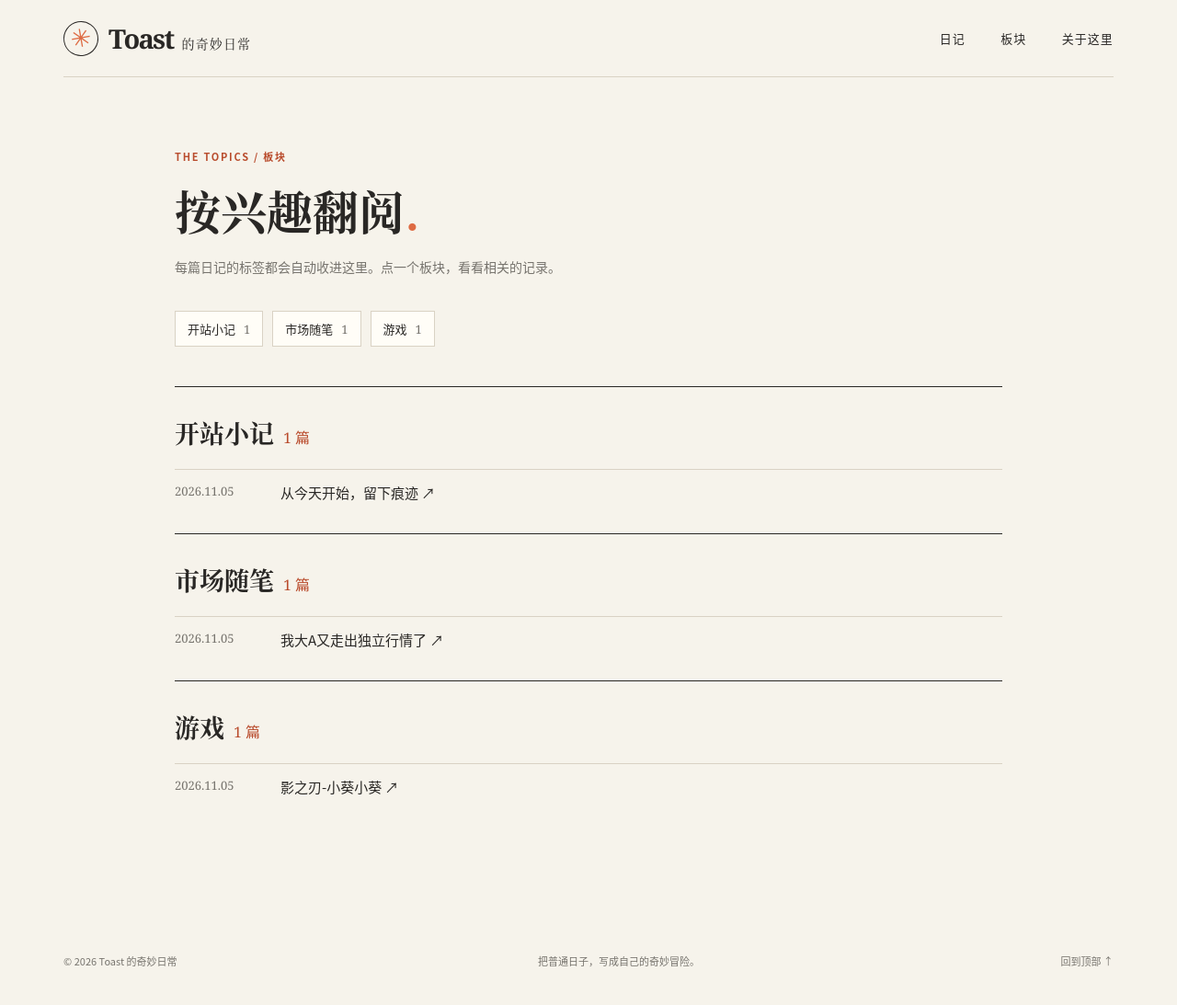
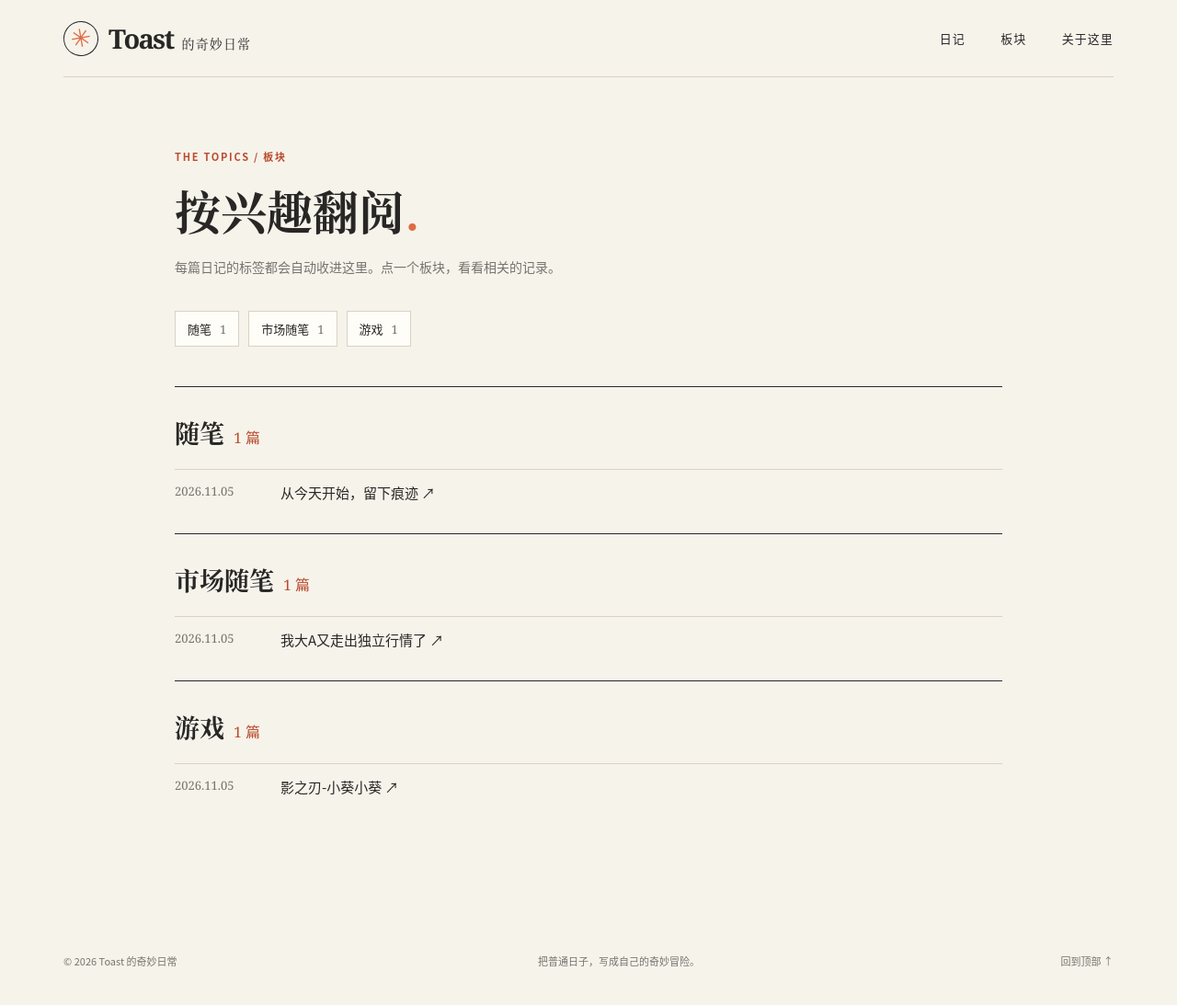
Before and after one commit to RoyCCCCC/toast-diary, a Jekyll site: the page built from topics.html, in a window 1280 px wide. Shown: the whole page at 92% size. Built offline with Jekyll 4.4.1, drawn with Linux system fonts in a browser that asks for light colours.

Commit message:
Update post tag from '开站小记' to '随笔'

```diff
--- a/_posts/2026-11-05-first-day.md
+++ b/_posts/2026-11-05-first-day.md
@@ -1,6 +1,6 @@
 ---
 title: "从今天开始，留下痕迹"
-tag: 开站小记
+tag: 随笔
 lead: "今天决定给日常留一个位置。"
 description: "这里不需要每天都有大事发生。一个突然冒出的念头、一件值得高兴的小事，都可以写下来。"
 ---
```
